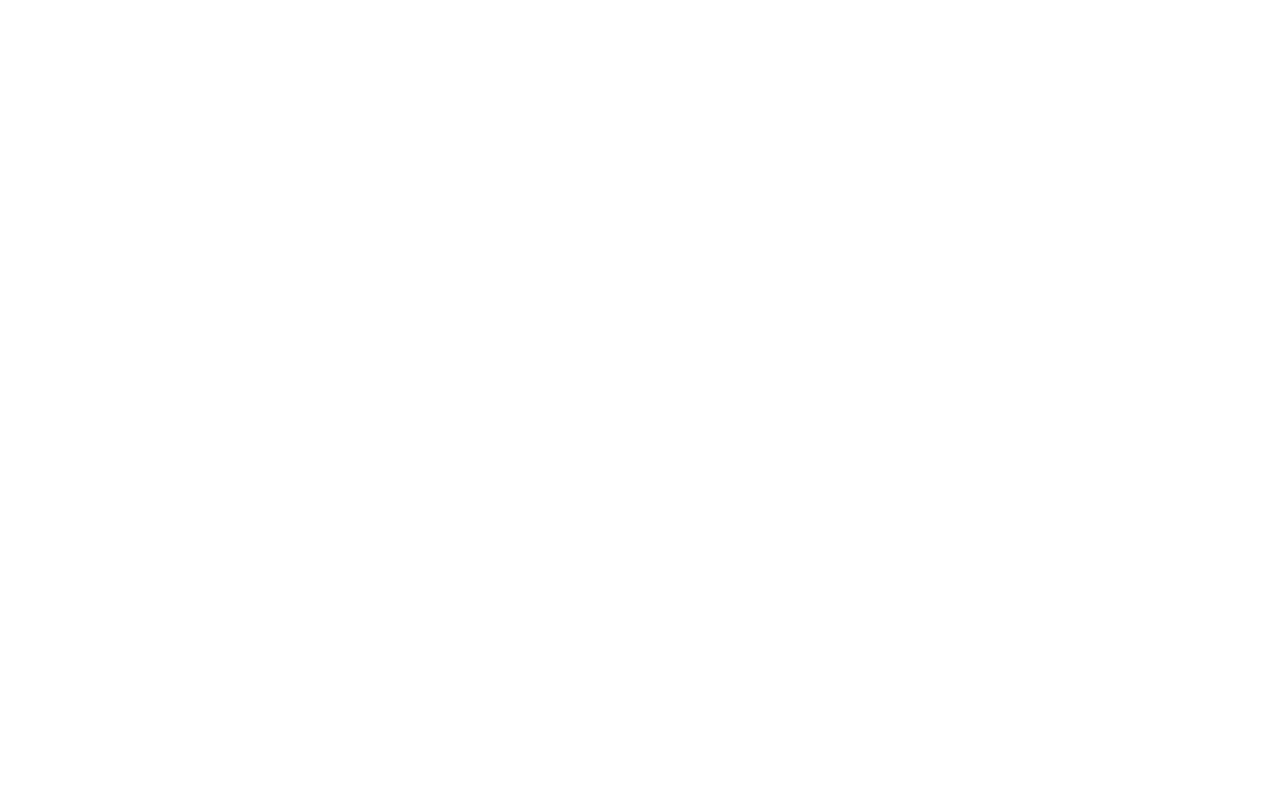
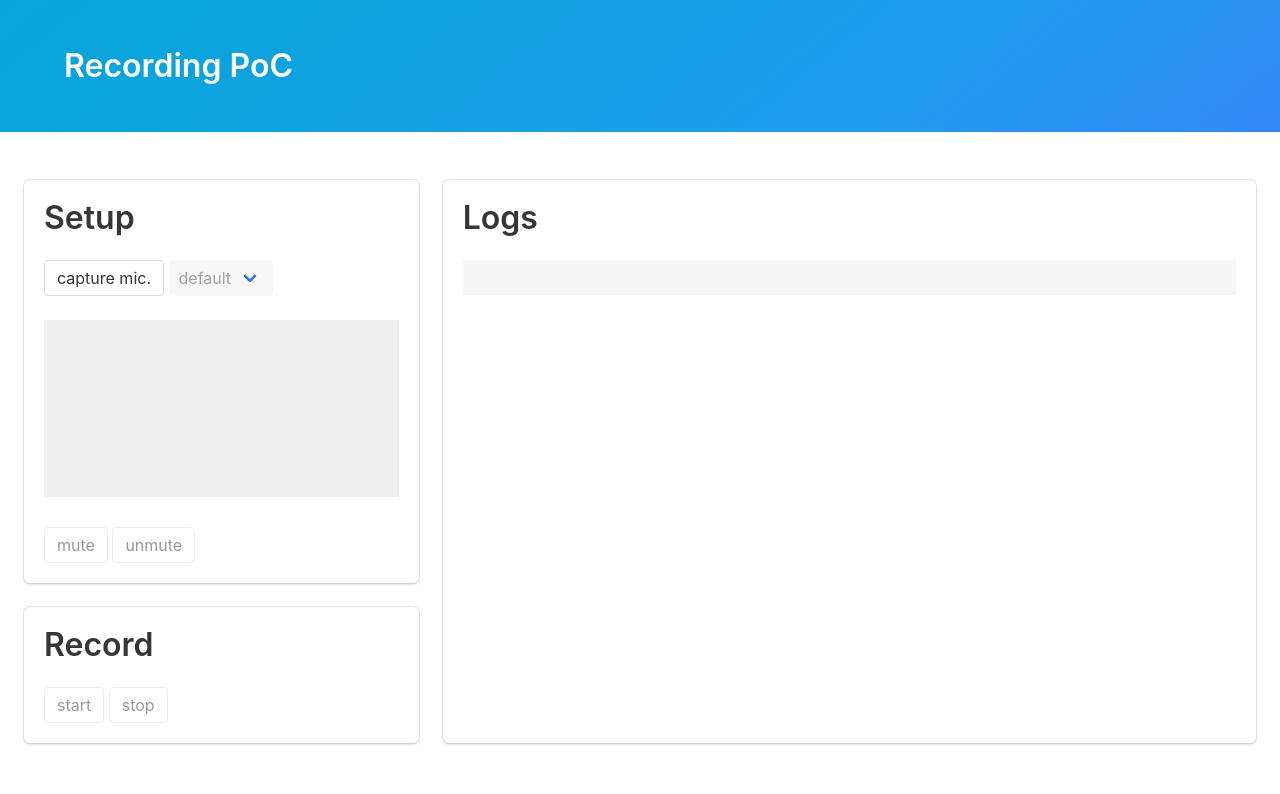
Before and after one commit to leaysgur/mediasoup-recording, a website built with webpack: page client/index.html in a window 1280 px wide. Built offline with nearby package versions, Linux system fonts and the light colour scheme.

Commit message:
Fix client UI skeleton

```diff
--- /dev/null
+++ b/client/app.css
@@ -0,0 +1,4 @@
+canvas {
+  background-color: #eee;
+  width: 100%;
+}
--- a/client/index.html
+++ b/client/index.html
@@ -2,9 +2,64 @@
 <html>
 <head>
   <meta charset="UTF-8">
-  <title></title>
+  <meta name="viewport" content="width=device-width, initial-scale=1">
+  <title>Recording PoC</title>
+  <link rel="stylesheet" href="https://cdnjs.cloudflare.com/ajax/libs/bulma/0.7.5/css/bulma.min.css">
+  <link rel="stylesheet" href="./app.css">
 </head>
 <body>
+  <section class="hero is-primary is-info is-bold">
+    <div class="hero-body">
+      <div class="container">
+        <h1 class="title">Recording PoC</h1>
+      </div>
+    </div>
+  </section>
+
+  <section class="section">
+    <div class="tile is-ancestor">
+
+      <div class="tile is-4 is-vertical is-parent">
+        <div class="tile is-child box">
+          <h2 class="title">Setup</h2>
+          <div class="content">
+            <button class="button">capture mic.</button>
+            <div class="select">
+              <select disabled>
+                <option>default</option>
+              </select>
+            </div>
+          </div>
+          <div class="content">
+            <canvas></canvas>
+          </div>
+          <div class="content">
+            <button class="button" disabled>mute</button>
+            <button class="button" disabled>unmute</button>
+          </div>
+        </div>
+
+        <div class="tile is-child box">
+          <h2 class="title">Record</h2>
+          <div class="content">
+            <button class="button" disabled>start</button>
+            <button class="button" disabled>stop</button>
+          </div>
+        </div>
+      </div>
+
+      <div class="tile is-parent">
+        <div class="tile is-child box">
+          <h2 class="title">Logs</h2>
+          <div class="content">
+            <pre></pre>
+          </div>
+        </div>
+      </div>
+
+    </div>
+  </section>
+
   <script src="./bundle.js"></script>
 </body>
 </html>
--- a/client/src/main.js
+++ b/client/src/main.js
@@ -1,3 +1,3 @@
 (async () => {
-  console.log("Hello");
+  console.log("Hello!");
 })();
```
